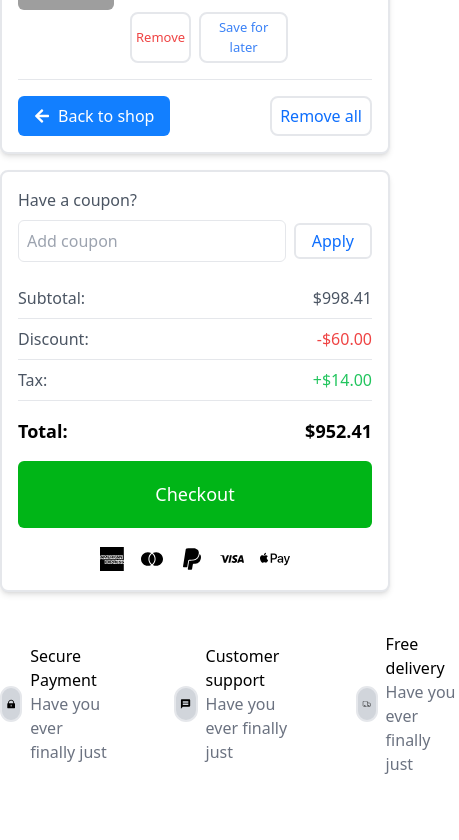
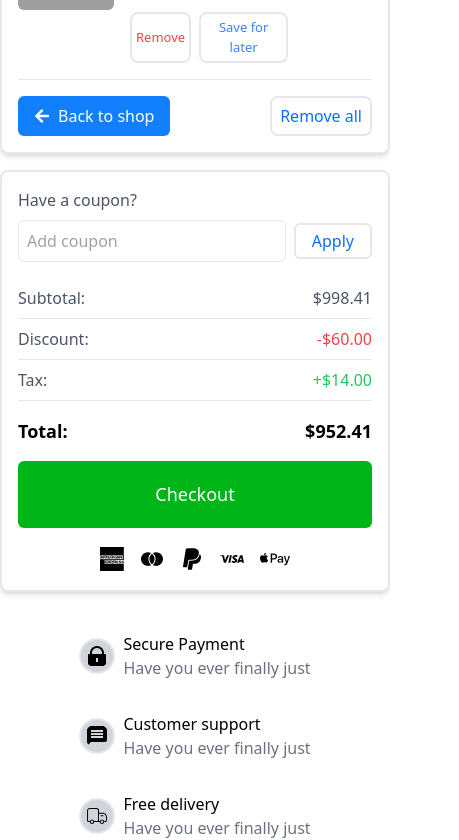
Before and after one commit to umarimran1234/E-Commerce-Project, a Next.js app: page /fourth-page in a window 390 px wide. Shown: the part 860-1700 px from the top of the page, 459 px wide, since content can reach past the window. Before the commit the page ends 1636 px from the top, so only its background shows below. Built offline with nearby package versions, Linux system fonts and the light colour scheme; grey boxes are pictures that could not be loaded.

Commit message:
Made payment promotion section responsive

```diff
--- a/src/app/fourth-page/PaymentPromotion.tsx
+++ b/src/app/fourth-page/PaymentPromotion.tsx
@@ -5,7 +5,7 @@ import { RiLockFill } from "react-icons/ri";
 function PaymentPromotion() {
     return (
         <div className="container mx-auto mt-10">
-            <div className="flex gap-16">
+            <div className="flex md:flex-row flex-col gap-8 items-center md:gap-16">
                 <div className="flex items-center gap-2">
                     <RiLockFill className="rounded-full border-2 bg-gray-300 text-4xl p-1" />
                     <div>
```
